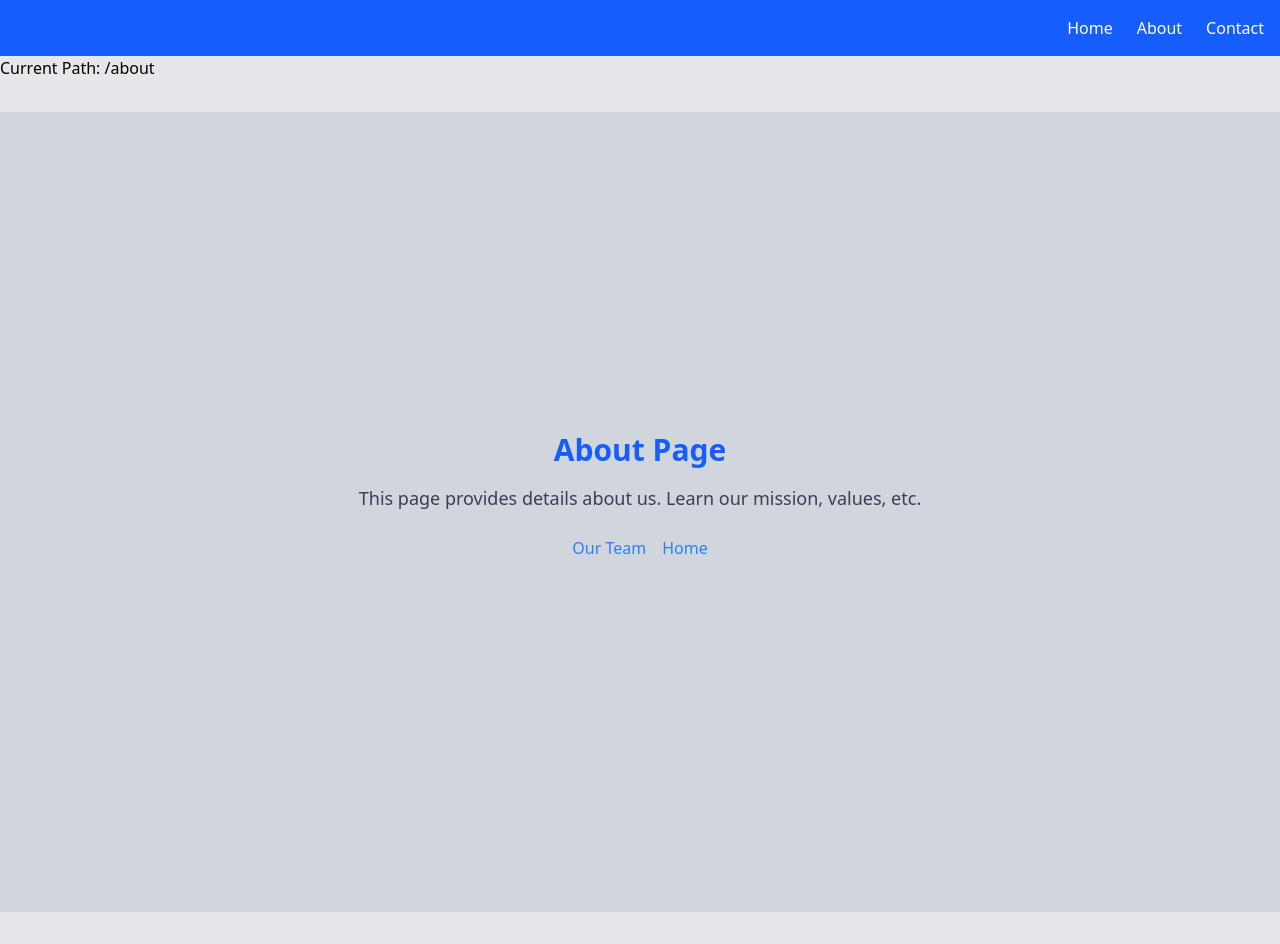
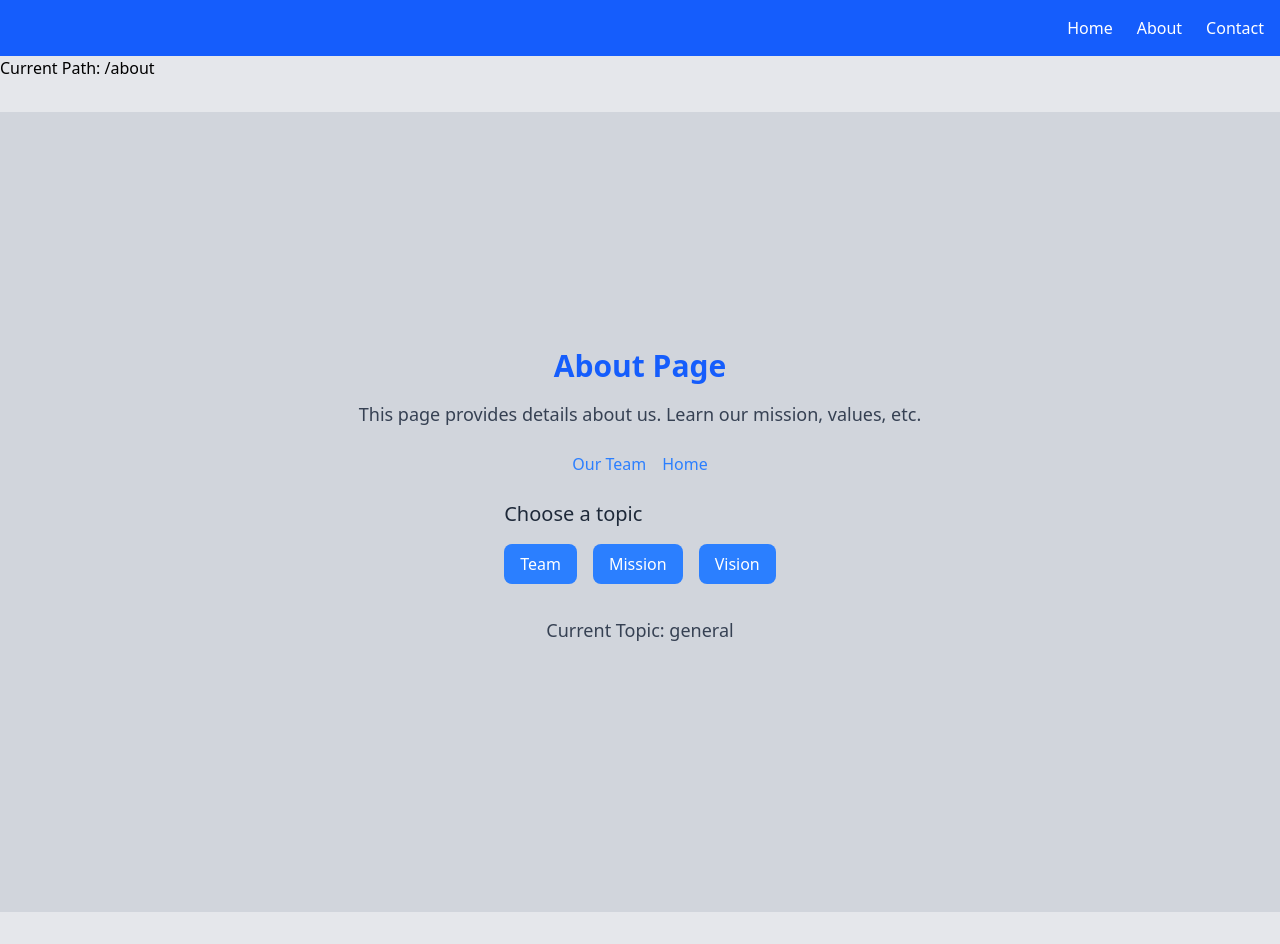
Before and after one commit to gjuanillo/react-refreshers, a React (Vite) app: page /about in a window 1280 px wide. Built offline with nearby package versions, Linux system fonts and the light colour scheme.

Commit message:
useSearchParams Hook Router & URLSearchParams

```diff
--- a/src/AboutRoute.tsx
+++ b/src/AboutRoute.tsx
@@ -1,6 +1,18 @@
-import { Link, Outlet } from "react-router-dom";
+import { Link, Outlet, useSearchParams } from "react-router-dom";
 
 function AboutRoute() {
+    const [searchParams, setSearchParams] = useSearchParams();
+    const topic = searchParams.get("topic") || "general";
+    //From Javascript
+    const urlParams = new URLSearchParams(window.location.search);
+    const topicFromURL = urlParams.get("topic");
+    const handleTopic = (newTopic: string): void => {
+        setSearchParams({ topic: newTopic });
+    }
+    console.log("useSearchParam: ", topic);
+    console.log("URLSearchParam: ", topicFromURL);
+
+
     return (
         <div className="flex flex-col items-center justify-center min-h-screen bg-gray-300">
             <h2 className="text-3xl font-bold text-blue-600">About Page</h2>
@@ -11,6 +23,18 @@
                     <li><Link to="/" className="text-blue-500 hover:underline">Home</Link></li>
                 </ul>
             </nav>
+
+            <div className="mt-6">
+                <h3 className="text-xl text-gray-800">Choose a topic</h3>
+                <div className="flex space-x-4 mt-4">
+                    <button onClick={() => handleTopic("Team")} className="px-4 py-2 bg-blue-500 text-white rounded-lg hover:bg-blue-600">Team</button>
+                    <button onClick={() => handleTopic("Mission")} className="px-4 py-2 bg-blue-500 text-white rounded-lg hover:bg-blue-600">Mission</button>
+                    <button onClick={() => handleTopic("Vision")} className="px-4 py-2 bg-blue-500 text-white rounded-lg hover:bg-blue-600">Vision</button>
+                </div>
+            </div>
+            <div className="mt-8 text-lg text-gray-700">
+                <p>Current Topic: {topic}</p>
+            </div>
             <div className="mt-8 w-full max-w-4xl">
                 <Outlet />
             </div>
```
